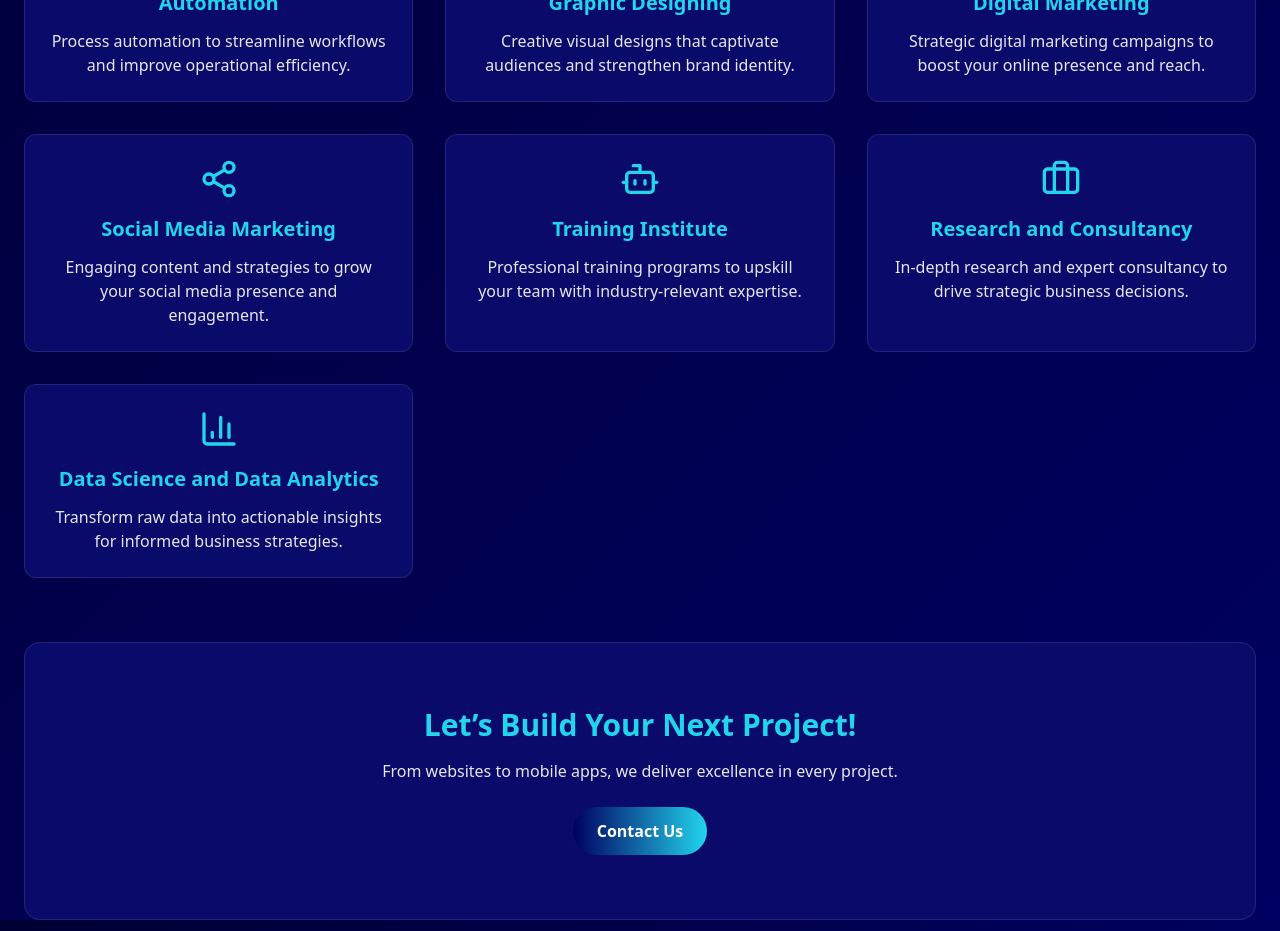
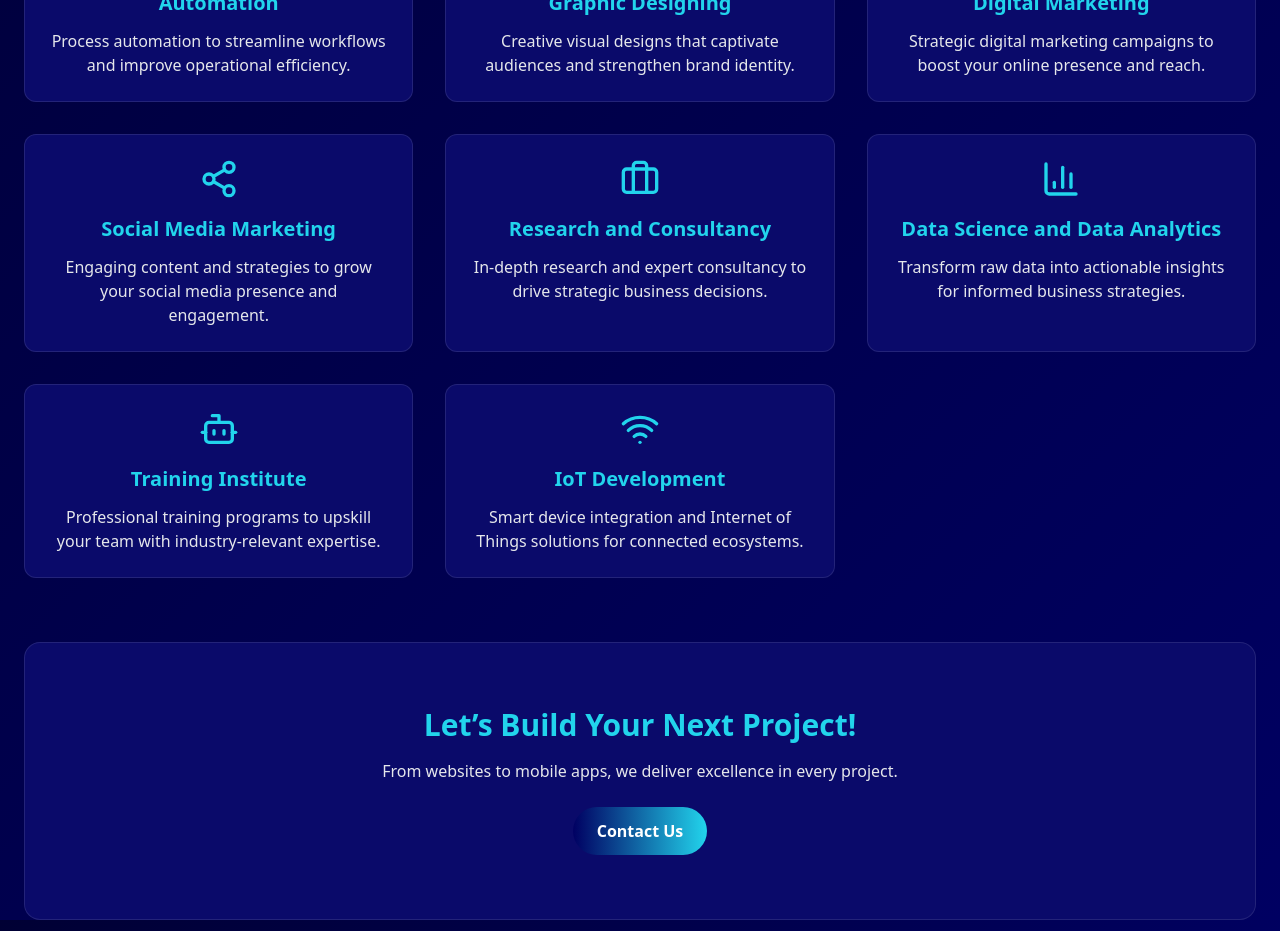
Before and after one commit to NAKULTALSANIYA/ReimVibe-Web, a React (Vite) app in the folder frontend/: page /services in a window 1280 px wide. Shown: the part 800-1731 px from the top of the page. Built offline with nearby package versions, Linux system fonts and the light colour scheme.

Commit message:
Add new icon components: react-confirm-alert and square-pen
- Introduced `react-confirm-alert` component for confirmation dialogs with customizable UI and behavior.
- Added `square-pen` icon component for enhanced visual representation in the application.

```diff
--- a/frontend/src/pages/Services.jsx
+++ b/frontend/src/pages/Services.jsx
@@ -1,7 +1,7 @@
 import { motion } from "framer-motion";
 import { Link } from "react-router-dom";
-import { Code, Smartphone, Bot, Zap, Palette, TrendingUp, Share2, GraduationCap, Briefcase, BarChart3 } from "lucide-react";
-import { useState,React} from "react";
+import { Code, Smartphone, Bot, Zap, Palette, TrendingUp, Share2, GraduationCap, Briefcase, BarChart3, Wifi } from "lucide-react";
+import { useState, React } from "react";
 
 function Services() {
   const [services] = useState([
@@ -41,11 +41,6 @@ function Services() {
       description: "Engaging content and strategies to grow your social media presence and engagement."
     },
     {
-      id: 8,
-      title: "Training Institute",
-      description: "Professional training programs to upskill your team with industry-relevant expertise."
-    },
-    {
       id: 9,
       title: "Research and Consultancy",
       description: "In-depth research and expert consultancy to drive strategic business decisions."
@@ -54,9 +49,18 @@ function Services() {
       id: 10,
       title: "Data Science and Data Analytics",
       description: "Transform raw data into actionable insights for informed business strategies."
-    }
+    },
+    {
+      id: 8,
+      title: "Training Institute",
+      description: "Professional training programs to upskill your team with industry-relevant expertise."
+    },
+    {
+      id: 11,
+      title: "IoT Development",
+      description: "Smart device integration and Internet of Things solutions for connected ecosystems."
+    },
   ]);
-
   // Map icons dynamically if API doesn’t send them
   const getIcon = (name) => {
     if (!name) return <Code className="w-10 h-10 text-accent" />;
@@ -71,6 +75,7 @@ function Services() {
     if (lower.includes("training")) return <GraduationCap className="w-10 h-10 text-accent" />;
     if (lower.includes("research") || lower.includes("consultancy")) return <Briefcase className="w-10 h-10 text-accent" />;
     if (lower.includes("data")) return <BarChart3 className="w-10 h-10 text-accent" />;
+    if (lower.includes("iot")) return <Wifi className="w-10 h-10 text-accent" />;
     return <Code className="w-10 h-10 text-accent" />;
   };
 
```
Also changed, not shown: 39 other files (tests, documents, lock files or other folders). Lines whose indentation alone changed are shown as unchanged.
